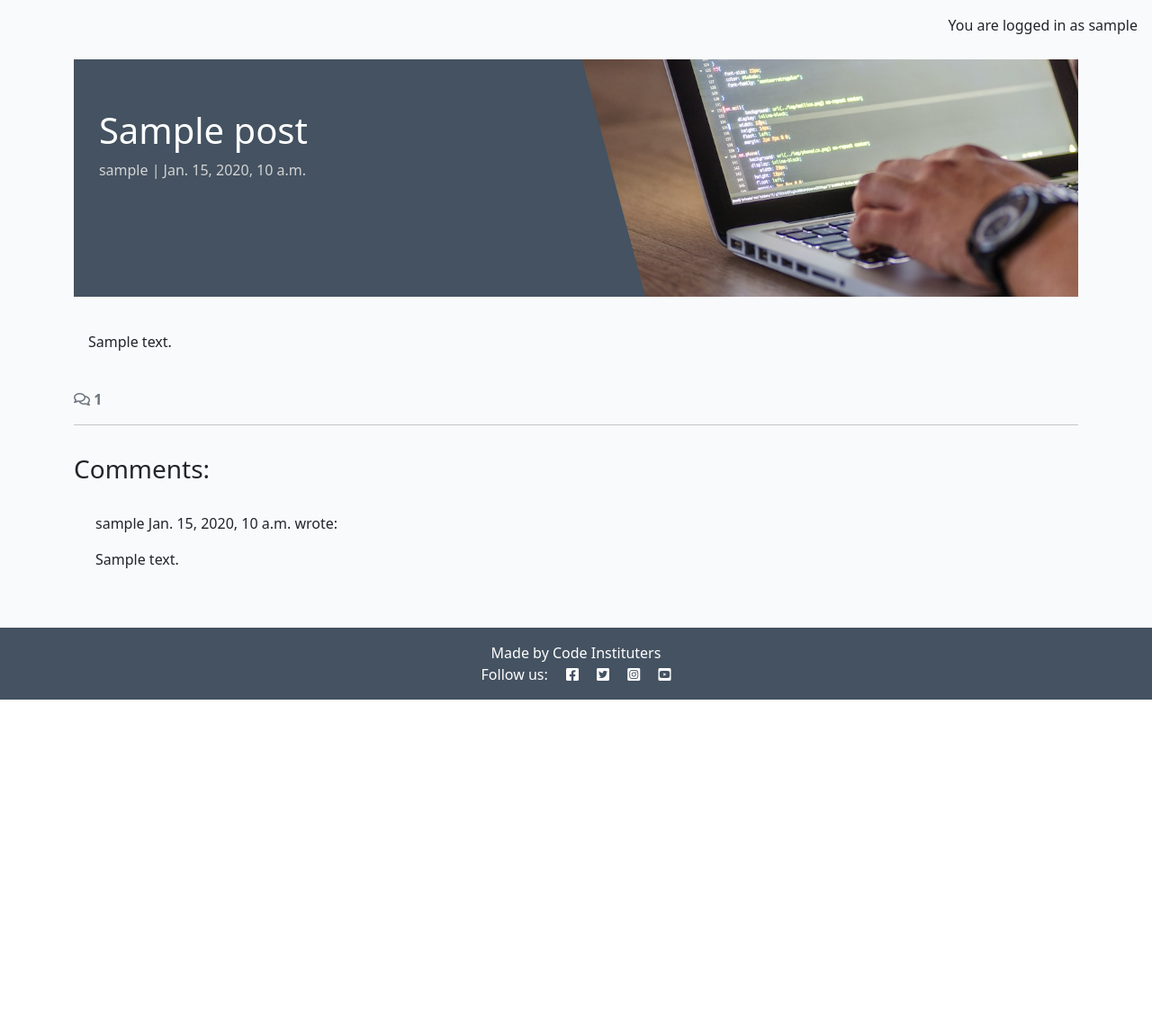
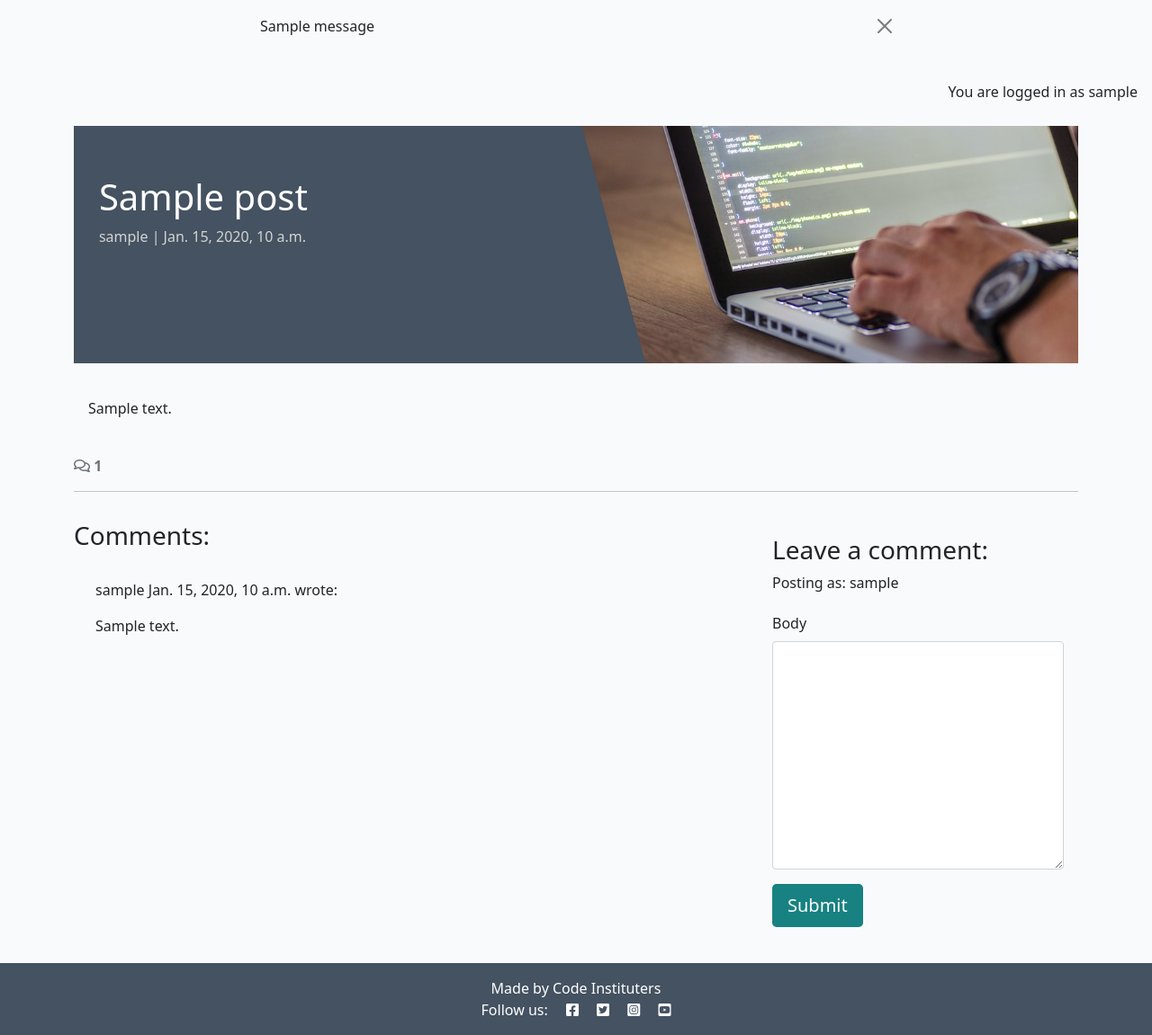
Before and after one commit to SofiaNords/django-blog, a Django app: a page that uses templates/base.html in a window 1280 px wide. Shown: the part 60-1211 px from the top of the page at 90% size. Before the commit the page ends 838 px from the top, so only its background shows below. Run offline with Django 4.2, Linux system fonts and the light colour scheme; a user stored in the database is signed in; tables that the repository leaves empty hold one stand-in row (values such as "Sample post"); one stand-in notice (Sample message) is shown; some libraries are stand-ins or nearby versions.

Commit message:
Enable user post comments outside admin.

```diff
--- /dev/null
+++ b/blog/forms.py
@@ -0,0 +1,7 @@
+from .models import Comment
+from django import forms
+
+class CommentForm(forms.ModelForm):
+    class Meta:
+        model = Comment
+        fields = ('body',)
--- a/blog/templates/blog/post_detail.html
+++ b/blog/templates/blog/post_detail.html
@@ -1,5 +1,6 @@
 {% extends 'base.html' %} {% block content %}
 {% load static %}
+{% load crispy_forms_tags %}
 
 <div class="masthead">
     <div class="container">
@@ -70,6 +71,22 @@
                 {% endfor %}
             </div>
         </div>
+        <!-- Creating New Comments -->
+        <div class="col-md-4 card mb-4 mt-3">
+            <div class="card-body">
+                {% if user.is_authenticated %}
+                <h3>Leave a comment:</h3>
+                <p>Posting as: {{ user.username }}</p>
+                <form id="commentForm" method="post" style="margin-top: 1.3em;">
+                    {{ comment_form | crispy }}
+                    {% csrf_token %}
+                    <button id="submitButton" type="submit" class="btn btn-signup btn-lg">Submit</button>
+                </form>
+                {% else %}
+                <p>Log in to leave a comment</p>
+                {% endif %}
+            </div>
+        </div>
     </div>
 </div>
 
--- a/blog/views.py
+++ b/blog/views.py
@@ -1,6 +1,8 @@
 from django.shortcuts import render, get_object_or_404
 from django.views import generic
+from django.contrib import messages
 from .models import Post
+from .forms import CommentForm
 
 # Create your views here.
 class PostList(generic.ListView):
@@ -27,11 +29,26 @@ def post_detail(request, slug):
     comments = post.comments.all().order_by("-created_on")
     comment_count = post.comments.filter(approved=True).count()
 
+    if request.method == "POST":
+        comment_form = CommentForm(data=request.POST)
+        if comment_form.is_valid():
+            comment = comment_form.save(commit=False)
+            comment.author = request.user
+            comment.post = post
+            comment.save()
+            messages.add_message(
+                request, messages.SUCCESS,
+                'Comment submitted and awaiting approval'
+            )
+
+    comment_form = CommentForm()
+
     return render(
         request,
         "blog/post_detail.html",
         {"post": post,
         "comments": comments,
         "comment_count": comment_count,
+        "comment_form": comment_form,
         },
     )
--- a/codestar/settings.py
+++ b/codestar/settings.py
@@ -46,6 +46,8 @@ INSTALLED_APPS = [
     'allauth',
     'allauth.account',
     'allauth.socialaccount',
+    'crispy_forms',
+    'crispy_bootstrap5',
     'django_summernote',
     'blog',
     'about',
@@ -54,6 +56,9 @@ INSTALLED_APPS = [
 SITE_ID = 1
 LOGIN_REDIRECT_URL = '/'
 LOGOUT_REDIRECT_URL = '/'
+
+CRISPY_ALLOWED_TEMPLATE_PACKS = "bootstrap5"
+CRISPY_TEMPLATE_PACK = "bootstrap5"
 
 MIDDLEWARE = [
     'django.middleware.security.SecurityMiddleware',
--- a/requirements.txt
+++ b/requirements.txt
@@ -1,7 +1,9 @@
 asgiref==3.8.1
+crispy-bootstrap5==0.7
 dj-database-url==0.5.0
 Django==4.2.11
 django-allauth==0.57.2
+django-crispy-forms==2.1
 django-summernote==0.8.20.0
 gunicorn==20.1.0
 oauthlib==3.2.2
--- a/templates/base.html
+++ b/templates/base.html
@@ -72,7 +72,20 @@
             </div>
         </div>
     </nav>
-
+    <!-- displaying Django messages -->
+    <div class="container">
+        <div class="row">
+            <div class="col-md-8 offset-md-2">
+                {% for message in messages %}
+                <div class="alert {{ message.tags }} alert-dismissible
+          fade show" id="msg" role="alert">
+                    {{ message | safe }}
+                    <button type="button" class="btn-close" data-bs-dismiss="alert" aria-label="Close"></button>
+                </div>
+                {% endfor %}
+            </div>
+        </div>
+    </div>
     <main class="flex-shrink-0 main-bg">
         {% if user.is_authenticated %}
         <p class="text-end m-3">You are logged in as {{ user }}</p>
```
